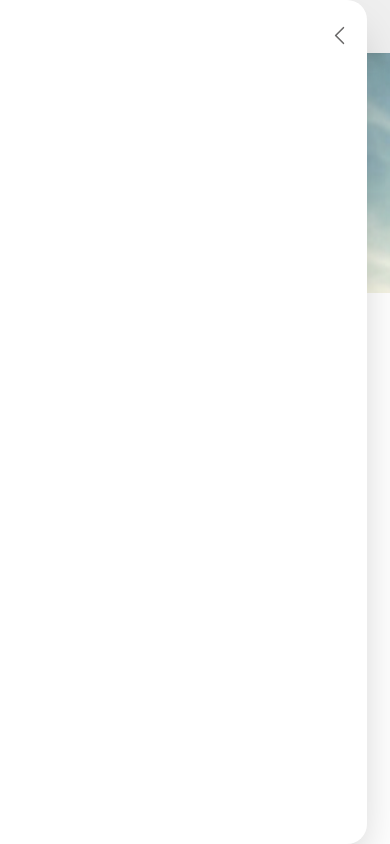
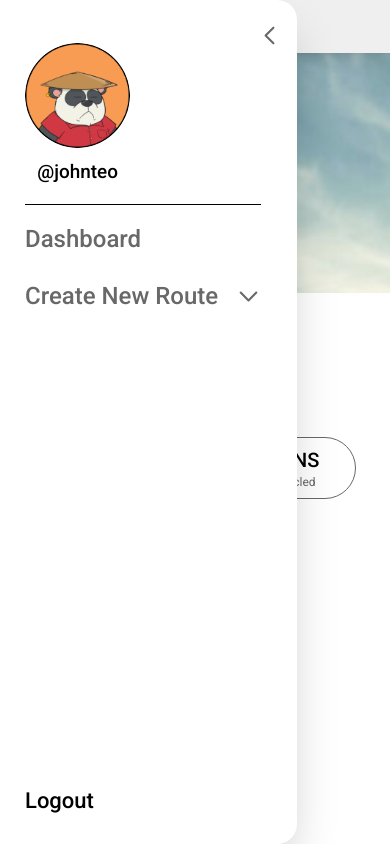
Before and after one commit to SWE-Fantastic-Four/twotyred-frontend, a React (Vite) app: page /profile in a window 390 px wide. Both pictures are taken after a click on the picture 26 px from the left and 26 px from the top of the page. Built offline with nearby package versions, Linux system fonts and the light colour scheme; grey boxes are pictures that could not be loaded.

Commit message:
Finished Mobile Navbar

```diff
--- a/src/components/AvatarIcon.jsx
+++ b/src/components/AvatarIcon.jsx
@@ -1,12 +1,12 @@
 import React from 'react'
 
 
-const AvatarImage = ({src, size, borderWidth, borderColour}) => {
-    return (
-        <div className="justify-center items-center">
-            <img className={`w-${size} h-${size} rounded-full object-cover border-${borderWidth} border-${borderColour}`} src={src}/>
-        </div>
-    )
+const AvatarImage=({src, size, borderWidth, borderColour, className}) => {
+  return (
+    <div className="justify-center items-center">
+      <img className={`w-${size} h-${size} rounded-full object-cover border-${borderWidth} border-${borderColour} ${className}`} src={src}/>
+    </div>
+  )
 }
 
 export default AvatarImage
--- a/src/index.css
+++ b/src/index.css
@@ -15,7 +15,6 @@
   -moz-osx-font-smoothing: grayscale;
   -webkit-text-size-adjust: 100%;
   --max-screen-width: 1280px;
-
 }
 
 body {
--- a/src/layout/MainHeader.jsx
+++ b/src/layout/MainHeader.jsx
@@ -1,5 +1,6 @@
-import { ChevronLeftIcon } from "@heroicons/react/24/solid";
-import { Transition } from "@headlessui/react";
+// import { ChevronLeftIcon, ChevronDownIcon, ChevronUpIcon } from "@heroicons/react/24/solid";
+import { ChevronDownIcon, ChevronLeftIcon } from "@heroicons/react/24/outline";
+import { Transition, Disclosure } from "@headlessui/react";
 import { getAuth, signOut } from "firebase/auth";
 import React, { useState } from 'react';
 import { useDispatch } from 'react-redux';
@@ -11,14 +12,22 @@ import ProfileSpeechBtmDark from "../assets/ProfileSpeechBtmDark.svg";
 import ProfileSpeechTopDark from "../assets/ProfileSpeechTopDark.svg";
 import P from '../constants/paths';
 import { logout } from '../store/auth';
+import AvatarIcon from "../components/AvatarIcon";
+import AvatarImage from "../assets/AvatarImage.png";
 
 const MainHeader = () => {
   const dispatch = useDispatch();
   const location = useLocation();
   const auth = getAuth();
   const [showMobileMenu, setShowMobileMenu] = useState(false);
+  const [showMobileCreateRouteMenu, setShowMobileCreateRouteMenu] = useState(false);
 
   const pathname = location.pathname;
+  let state = null;
+  if (pathname === P.CREATEROUTE) {
+    state = location.state.mode;
+  }
+
   let mobileNavbarText;
   switch (pathname) {
     case P.CREATEROUTE:
@@ -91,7 +100,7 @@ const MainHeader = () => {
         </div>
       </nav>
       <Transition
-        className="top-0 w-[calc(100vw-23px)] fixed h-screen z-50 bg-white shadow-2xl rounded-r-[20px] pt-[23px] pr-[15px] pb-[27px] pl-[25px] flex flex-col"
+        className="top-0 w-[297px] fixed h-screen z-50 bg-white shadow-2xl rounded-r-[20px] pt-[23px] pr-[15px] pb-[27px] pl-[25px] flex flex-col"
         show={showMobileMenu}
         enter="transition-all duration-500 ease-in-out"
         enterFrom="-translate-x-full"
@@ -100,7 +109,47 @@ const MainHeader = () => {
         leaveFrom="-translate-x-0"
         leaveTo="-translate-x-full"
       >
-        <ChevronLeftIcon className="self-end text-dark-gray" height={25} width={25} onClick={() => setShowMobileMenu(false)}/>
+        <div className="relative flex flex-col h-full justify-between">
+          <ChevronLeftIcon className="absolute right-0 top-0 text-dark-gray stroke-2 cursor-pointer" height={25} width={25} onClick={() => setShowMobileMenu(false)}/>
+          <div>
+
+            <div className="flex flex-col items-center max-w-max">
+              <AvatarIcon className="mt-[20px] w-[105.24px] h-[105.24px]" src={AvatarImage} />
+              <p className="mt-[10px] font-medium text-[18.93px]">@johnteo</p>
+            </div>
+            <div className="border-t w-[236.36px] mt-[17.5px] py-[16px] font-medium">
+              <NavLink to={P.DASHBOARD} className={({isActive}) => (isActive ? "text-black" : "text-dark-gray") + " text-[24px]"}>
+                Dashboard
+              </NavLink>
+              <Disclosure>
+                {({ open }) => (
+                  <>
+                    <Disclosure.Button as="div" className={(pathname === P.CREATEROUTE ? "text-black" : "text-dark-gray") + " flex justify-between items-center mt-[25px] text-[24px] leading-[28px] cursor-pointer"}>
+                      Create New Route
+                      <ChevronDownIcon className={`stroke-2 transition-all duration-300 ${open ? "rotate-180" : ""}`} height={25} width={25}/>
+                    </Disclosure.Button>
+                    <Transition
+                      show={open}
+                      enter="transition duration-200 ease-out"
+                      enterFrom="-translate-y-4 opacity-50"
+                      enterTo="translate-y-0 opacity-100"
+                      leave="transition duration-200 ease-out"
+                      leaveFrom="translate-y-0 opacity-100"
+                      leaveTo="-translate-y-4 opacity-50"
+                    >
+                      <Disclosure.Panel>
+                        <Link to={P.CREATEROUTE} state={{mode: "default"}} className={`text-[20px] mt-[20px] w-[215px] pl-[8px] py-[10px] ${state === "default" ? "bg-light-gray" : "bg-white"} rounded-[10px]`}>Customise Route</Link>
+                        <Link to={P.CREATEROUTE} state={{mode: "lucky"}} className={`text-[20px] mt-[8px] w-[215px] pl-[8px] py-[10px] ${state === "lucky" ? "bg-light-gray" : "bg-white"} rounded-[10px]`}>I'm Feeling Lucky</Link>
+                      </Disclosure.Panel>
+                    </Transition>
+                  </>
+                )}
+              </Disclosure>
+
+            </div>
+          </div>
+          <Link onClick={logoutHandler} to={P.LOGIN} className="text-[22px] font-medium">Logout</Link>
+        </div>
       </Transition>
     </>
   )
```
